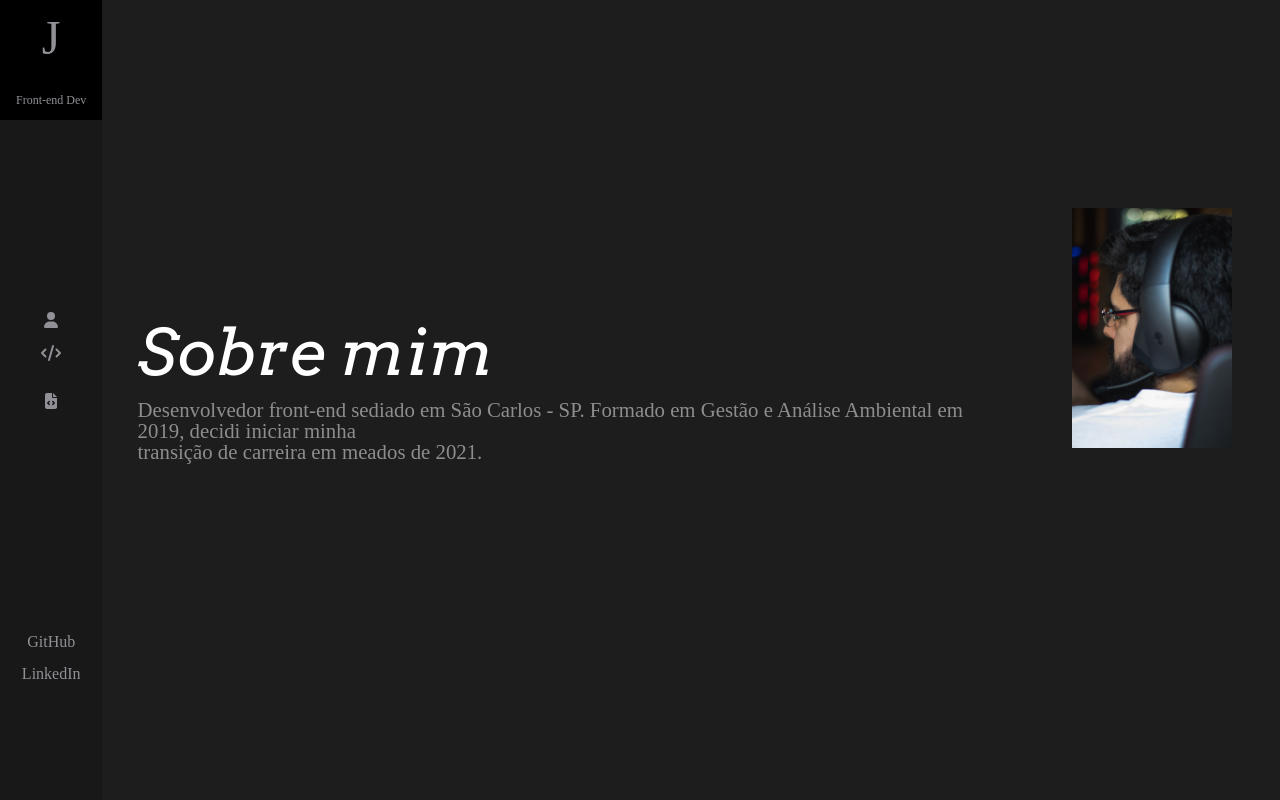
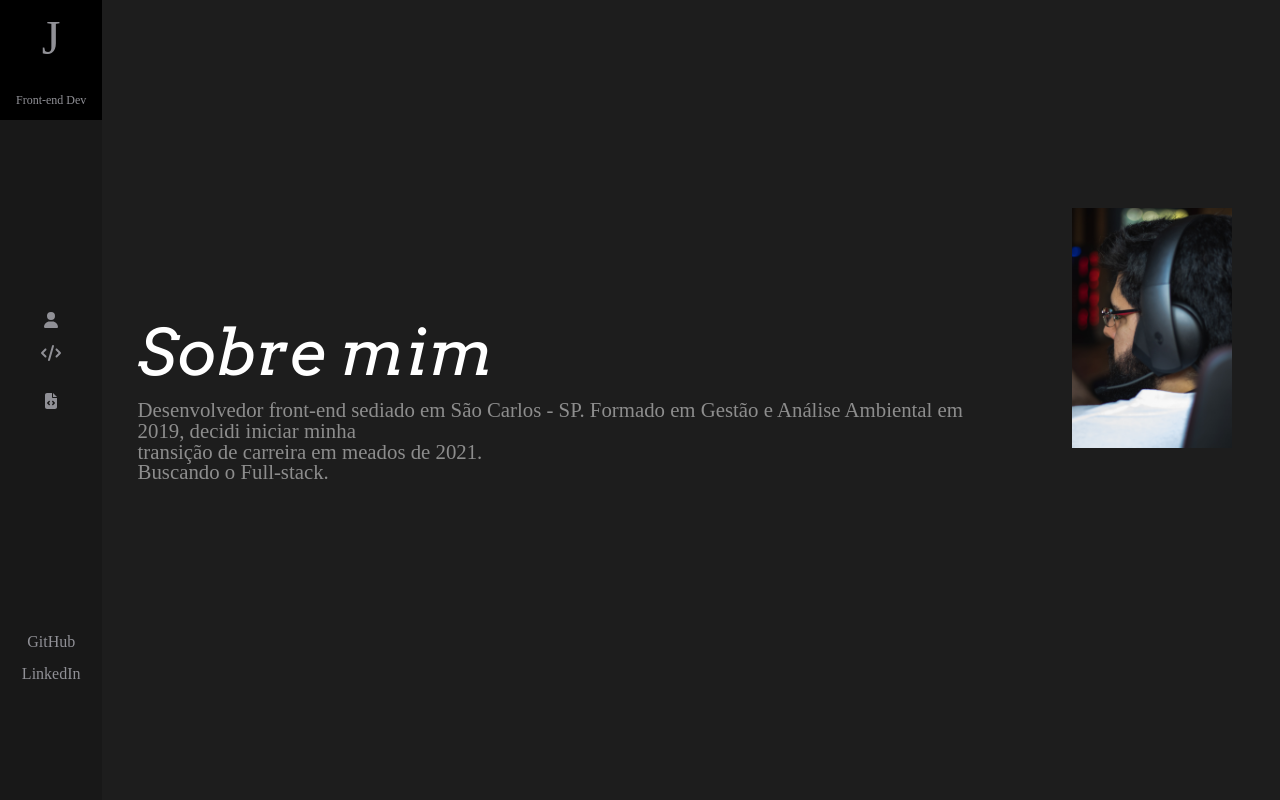
Before and after one commit to MozkitoKiller/Portfolio, a React (Create React App) app: page /about in a window 1280 px wide. Shown: the top 800 px of the page. Built offline with nearby package versions, Linux system fonts and the light colour scheme.

Commit message:
adicionando texto

```diff
--- a/src/components/About/About.jsx
+++ b/src/components/About/About.jsx
@@ -15,9 +15,11 @@ function About() {
             </div>
             <div className={style.intro}>
                 <h1>Sobre mim</h1>
-                <p>Desenvolvedor front-end sediado em São Carlos - SP.
+                <p> Desenvolvedor front-end sediado em São Carlos - SP.
                     Formado em Gestão e Análise Ambiental em 2019, decidi iniciar minha <br />
                     transição de carreira em meados de 2021.<br />
+
+                    Buscando o Full-stack.
                 </p>
             </div>
         </div>
```
